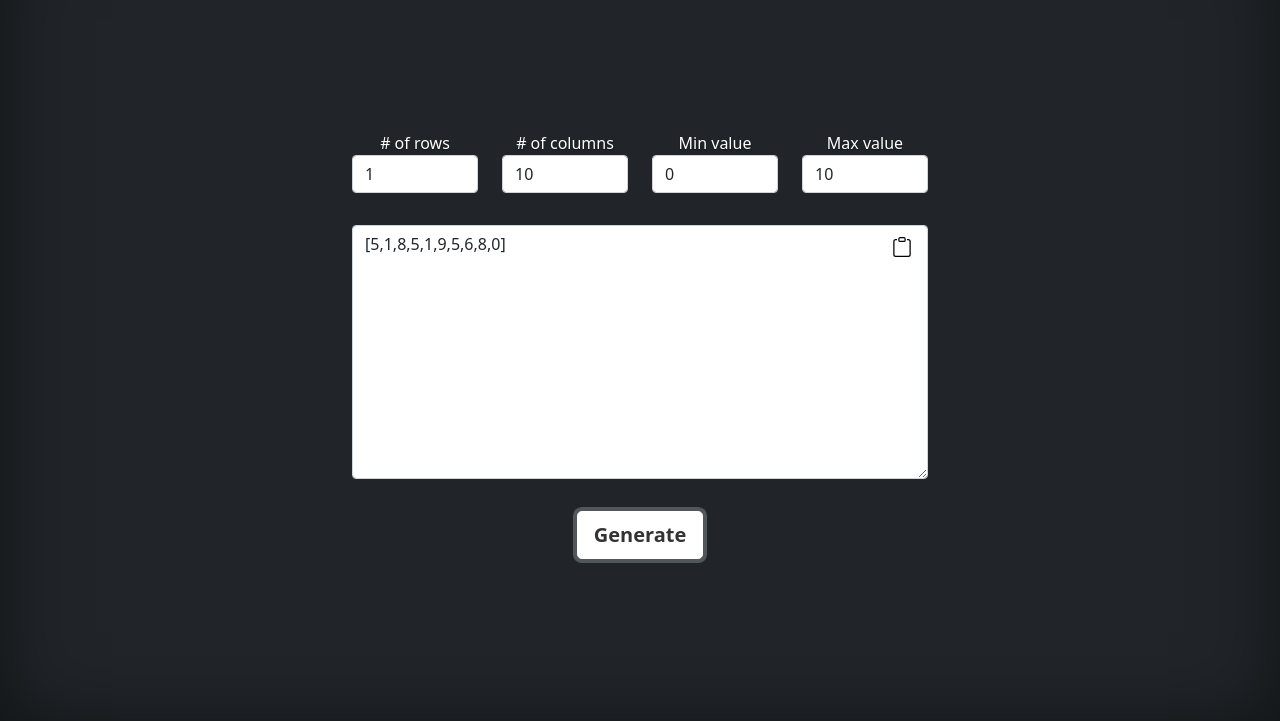
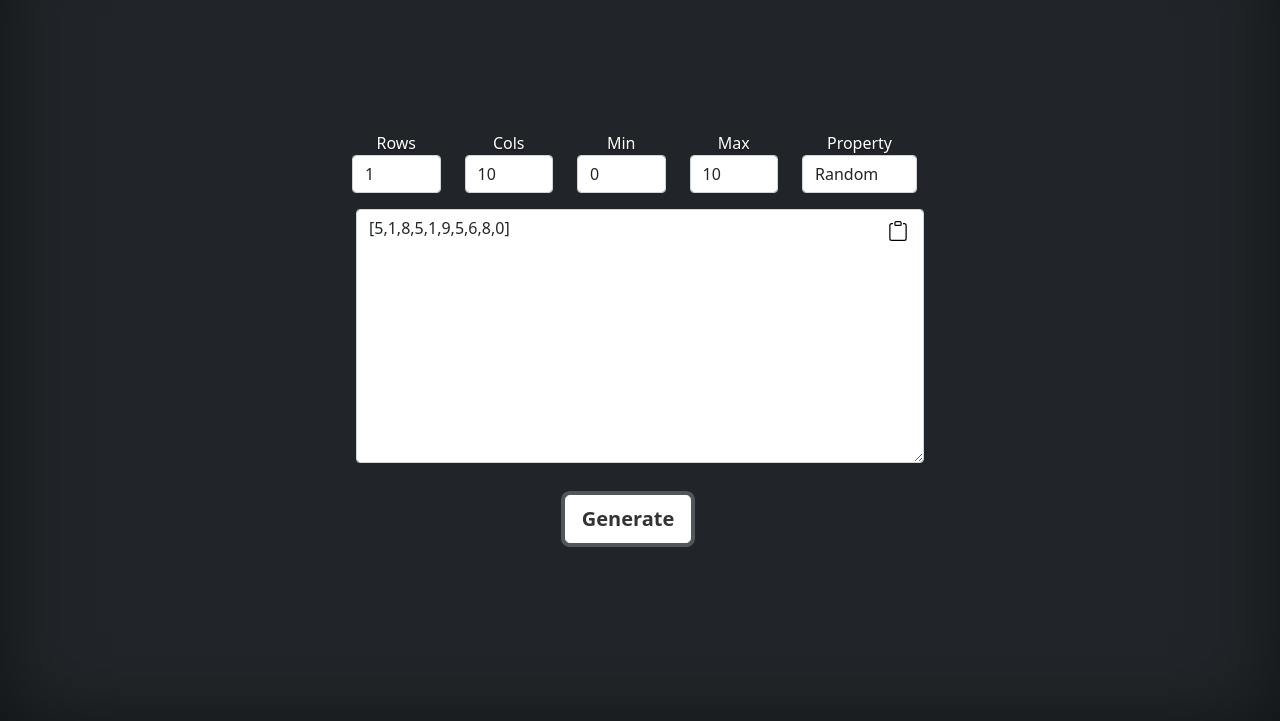
Before and after one commit to Chiafl/array-generator, a plain HTML site: page index.html in a window 1280 px wide. Both pictures are taken after typing "Sample" into the empty fields and a click on the button "Generate". Shown: the part 73-794 px from the top of the page. Drawn offline with nearby package versions, Linux system fonts and the light colour scheme.

Commit message:
Add property feature

```diff
--- a/index.html
+++ b/index.html
@@ -82,22 +82,33 @@
     <form>
       <div class="form-group row textbox-container">
         <div class="col">
-          <label for="input-num-row"># of rows</label>
+          <label for="input-num-row">Rows</label>
           <input type="number" class="form-control" id="input-num-row" value="1" placeholder="# of rows"/>
         </div>
         <div class="col">
-          <label for="input-num-col"># of columns</label>
+          <label for="input-num-col">Cols</label>
           <input type="number" class="form-control" id="input-num-col" value="10" placeholder="# of columns"/>
         </div>
         <div class="col">
-          <label for="input-min">Min value</label>
+          <label for="input-min">Min</label>
           <input type="number" class="form-control" id="input-min" value="0" placeholder="min"/>
         </div>
         <div class="col">
-          <label for="input-max">Max value</label>
+          <label for="input-max">Max</label>
           <input type="number" class="form-control" id="input-max" value="10" placeholder="max"/>
         </div>
-      </div>
+        <div class="col-3">
+          <div class="input-group">
+            <div class="input-group-prepend">
+              <label for="input-max">Property</label>
+              <select class="form-control custom-select" id="input-property">
+                <option value="random" selected>Random</option>
+                <option value="ascending">Ascending</option>
+                <option value="descending">Descending</option>
+              </select>
+            </div>
+          </div>
+        </div>
 
       <div class="form-group textbox-container">
         <div class="bd-clipboard">
--- a/main.js
+++ b/main.js
@@ -16,14 +16,24 @@ function matrixToString(mat){
 	return str;
 }
 
-function updateTextbox(){
+function updateTextbox(e){
+	e.preventDefault();
 	var textbox = document.getElementById("output");
 	var nRow = parseInt(document.getElementById("input-num-row").value);
 	var nCol = parseInt(document.getElementById("input-num-col").value);
 	var nMin = parseInt(document.getElementById("input-min").value);
 	var nMax = parseInt(document.getElementById("input-max").value);
+	var nProperty = document.getElementById("input-property").value;
 	if (nRow && nCol){
 		var mat = generateMatrix(nRow, nCol, nMin, nMax);
+		if (nProperty != 'random'){
+			mat.forEach(arr=>{
+				arr.sort((a,b)=>{return a-b;});
+				if (nProperty == 'descending'){
+					arr.reverse();
+				}
+			})
+		}
 		var m = matrixToString(mat);
 		textbox.value = nRow == 1? m : "["+m+"]";
 	}
```
